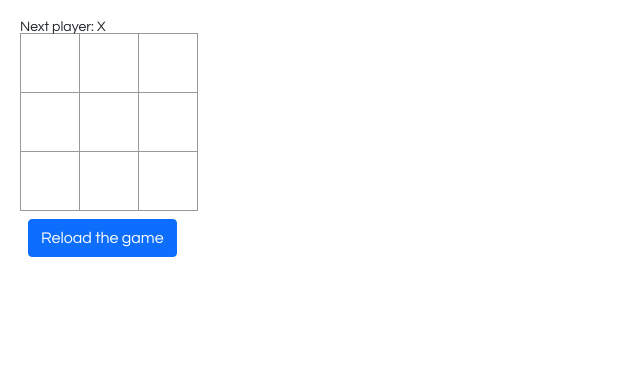
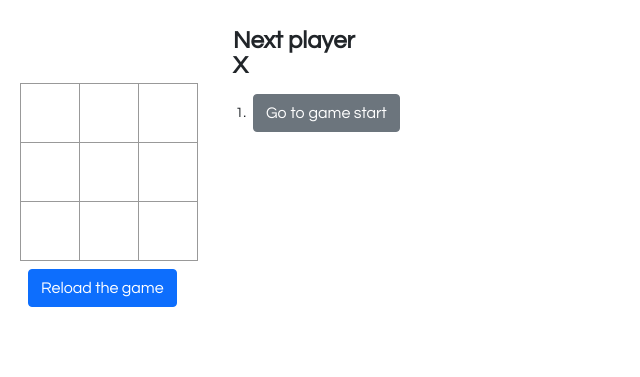
Before and after one commit to Tan-Shadow/first-react-project, a React app: page / in a window 1280 px wide. Shown: the whole page, without its empty margins (0-640 px from the left). Built offline with nearby package versions, Linux system fonts and the light colour scheme.

Commit message:
history tracking added

```diff
--- a/src/components/Board.js
+++ b/src/components/Board.js
@@ -4,61 +4,22 @@ import Square from "./Square";
 import RefreshBtn from "./RefreshBtn";
 
 class Board extends Component {
-  constructor(props) {
-    super(props);
-    // the first time this board renders we wanna have a null inside the squares array that is because we wanna show nothing, and the xIsNext tells that its x's turn now
-    this.state = {
-      squares: Array(9).fill(null),
-      xIsNext: true,
-    };
-  }
-
   handleRefreshClick() {
     window.location.reload();
   }
 
-  // this is the method we will be passing in the square
-  handleClick(i) {
-    // the i is basically the number of the square
-
-    const squares = [...this.state.squares]; // making a copy of the squares
-
-    if (calculateWinner(squares)) {
-      // if there is a winner then its gonna say no more clicking
-      return;
-    }
-
-    squares[i] = this.state.xIsNext ? "X" : "O"; // this is the copy one that we just created
-    this.setState({
-      squares: squares,
-      xIsNext: !this.state.xIsNext,
-    });
-  }
-
-  // why are we using this renderSquare as a method and not just <Square />? because we wanna be able to pass which square it is that we're gonna pass to know that which one is checked
   renderSquare(i) {
     return (
       <Square
-        value={this.state.squares[i]} // this will take the value from the state its either gonna be x . o or null ( which will render nothing )
-        onClick={() => !this.state.squares[i] && this.handleClick(i)}
+        value={this.props.squares[i]}
+        onClick={() => this.props.onclick(i)}
       />
     );
   }
 
   render() {
-    const winner = calculateWinner(this.state.squares);
-    let status;
-    if (winner) {
-      status = `Winner! -> ${winner}`;
-    } else if (this.state.isTie) {
-      status = `No one won, you both are losers :0`;
-    } else {
-      status = `Next player: ${this.state.xIsNext ? "X" : "O"}`;
-    }
-
     return (
       <div>
-        <div className="status">{status}</div>
         <div className="board-row">
           {this.renderSquare(0)}
           {this.renderSquare(1)}
@@ -82,24 +43,4 @@ class Board extends Component {
   }
 }
 
-function calculateWinner(squares) {
-  const lines = [
-    [0, 1, 2],
-    [3, 4, 5],
-    [6, 7, 8],
-    [0, 3, 6],
-    [1, 4, 7],
-    [2, 5, 8],
-    [0, 4, 8],
-    [2, 4, 6],
-  ];
-  for (let i = 0; i < lines.length; i++) {
-    const [a, b, c] = lines[i];
-    if (squares[a] && squares[a] === squares[b] && squares[a] === squares[c]) {
-      return squares[a];
-    }
-  }
-  return null;
-}
-
 export default Board;
--- a/src/components/BoardStyle.css
+++ b/src/components/BoardStyle.css
@@ -3,3 +3,7 @@
   content: "";
   display: table;
 }
+
+.game-board {
+  padding-top: 4rem;
+}
--- a/src/components/Square.js
+++ b/src/components/Square.js
@@ -3,7 +3,7 @@ import "./SquareStyle.css";
 const Square = (props) => {
   return (
     // so one of the property is gonna have a onclick function that we want to execute
-    <button className="square" onClick={props.onClick}>
+    <button className="square fs-3 fw-bold" onClick={props.onClick}>
       {props.value}
     </button>
   );
--- a/src/index.css
+++ b/src/index.css
@@ -11,3 +11,7 @@ body {
 .game-info {
   margin-left: 20px;
 }
+
+.game-info-list {
+  height: 17rem;
+}
--- a/src/index.js
+++ b/src/index.js
@@ -4,21 +4,118 @@ import "./index.css";
 import Board from "./components/Board";
 
 class Game extends React.Component {
+  constructor(props) {
+    super(props);
+    this.state = {
+      history: [
+        {
+          squares: Array(9).fill(null),
+        },
+      ],
+      xIsNext: true,
+      isTie: false,
+      stepNum: 0,
+    };
+  }
+
+  handleClick(i) {
+    const history = this.state.history.slice(0, this.state.stepNum + 1);
+    const current = history[history.length - 1];
+    const squares = [...current.squares];
+
+    if (calculateWinner(squares) || squares[i]) return;
+
+    squares[i] = this.state.xIsNext ? "X" : "O";
+    this.setState({
+      history: history.concat([{ squares: squares }]),
+      xIsNext: !this.state.xIsNext,
+      stepNum: history.length,
+    });
+
+    if (!squares.some((sq) => sq === null)) this.setState({ isTie: true });
+  }
+
+  jumpTo(moveNum) {
+    console.log(`Jumping to move #${moveNum}`);
+    this.setState({
+      stepNum: moveNum,
+      xIsNext: moveNum % 2 === 0,
+    });
+  }
+
   render() {
+    const history = this.state.history.slice(0, this.state.stepNum + 1);
+    const current = history[this.state.stepNum];
+    const winner = calculateWinner(current.squares);
+
+    // the step is the actual element itsef, while the move is the index of that element
+    const moves = history.map((step, move) => {
+      const desc = move ? `Go to move #${move}` : `Go to game start`;
+      return (
+        <li key={move} className="p-1 me-4">
+          <button
+            className="btn btn-secondary my-1"
+            onClick={() => this.jumpTo(move)}
+          >
+            {desc}
+          </button>
+        </li>
+      );
+    });
+
+    let status;
+
+    if (winner) status = `Winner! -> ${winner}`;
+    else if (this.state.isTie)
+      status = `Too bad no one won, you both are losers :0`;
+    else status = `Next player ${this.state.xIsNext ? `X` : `O`}`;
+
+    // ALTERNATIVC WAY OF WRITING THIS ( NOT TOO GOOD   )
+    // status = winner
+    // ? `Winner! -> ${winner}`
+    // : `Next player ${this.state.xIsNext ? `X` : `O`}`;
+
+    // this.state.isTie && status = `Too bad you both are losers :0`
+
     return (
-      <div className="game">
+      <div className="game-info-list d-flex flex-wrap">
         <div className="game-board">
-          <Board />
+          <Board
+            squares={current.squares}
+            onclick={(i) => this.handleClick(i)}
+          />
         </div>
         <div className="game-info">
-          <div>{/* status */}</div>
-          <ol>{/* TODO */}</ol>
+          <div className="px-3 py-2 fw-bold fs-4 w-75">{status}</div>
+          <ol className="game-info-list d-flex flex-column flex-wrap">
+            {moves}
+          </ol>
         </div>
       </div>
     );
   }
 }
 
+function calculateWinner(squares) {
+  const lines = [
+    [0, 1, 2],
+    [3, 4, 5],
+    [6, 7, 8],
+    [0, 3, 6],
+    [1, 4, 7],
+    [2, 5, 8],
+    [0, 4, 8],
+    [2, 4, 6],
+  ];
+  for (let i = 0; i < lines.length; i++) {
+    const [a, b, c] = lines[i];
+    if (squares[a] && squares[a] === squares[b] && squares[a] === squares[c]) {
+      return squares[a];
+    }
+  }
+  return null;
+}
+
 // ========================================
 
 ReactDOM.render(<Game />, document.getElementById("root"));
```
